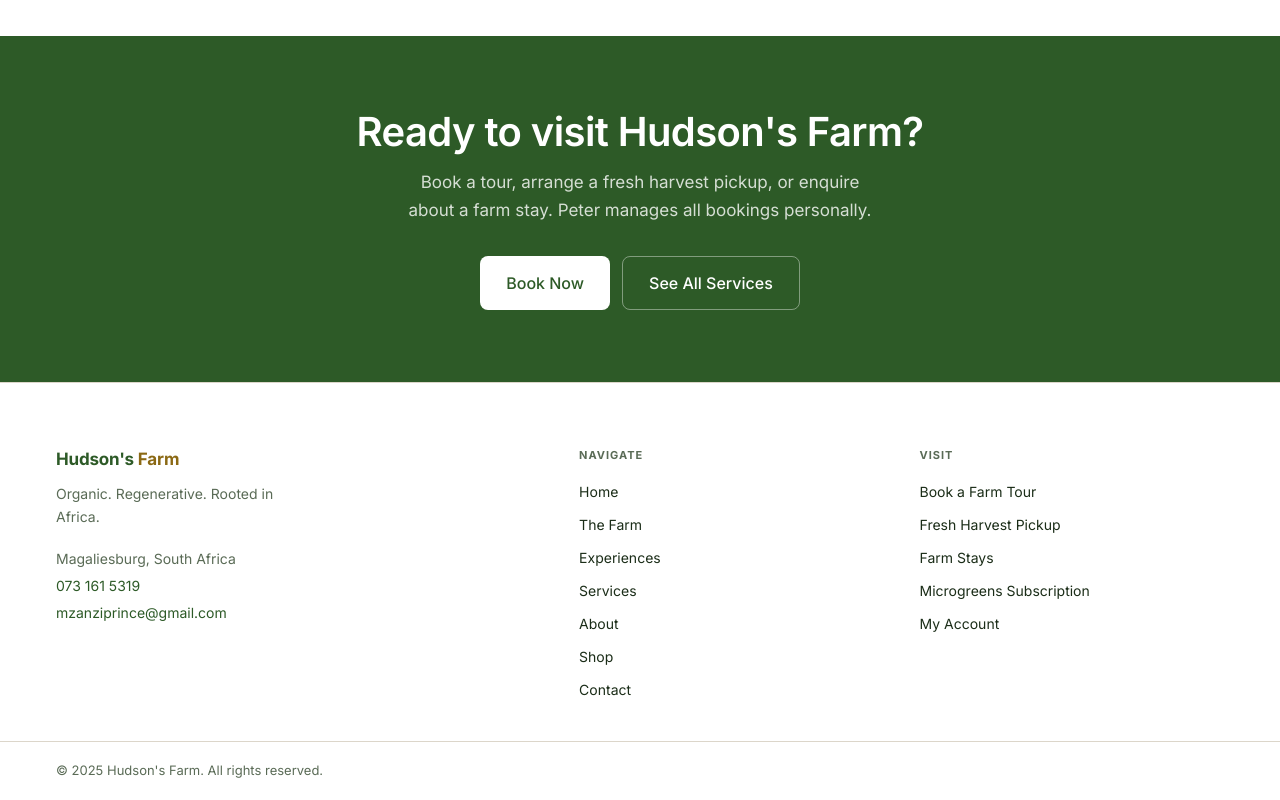
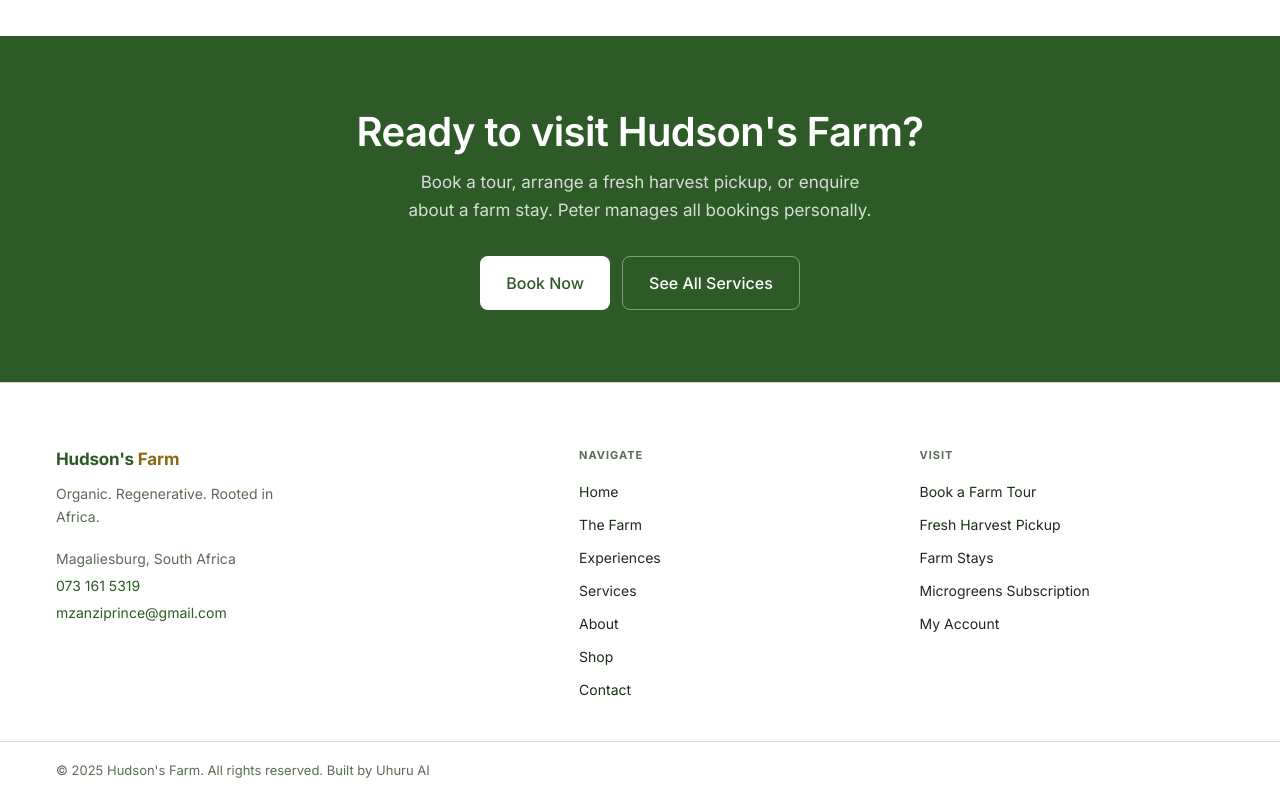
Before and after one commit to UhuruAI/hudsons-farm, a Next.js app: page / in a window 1280 px wide. Shown: the part 3582-4382 px from the top of the page. Built offline with nearby package versions, Linux system fonts and the light colour scheme; no server answers; what @convex-dev/auth would draw is missing.

Commit message:
Update homepage CTA and footer credit

```diff
--- a/app/page.tsx
+++ b/app/page.tsx
@@ -16,7 +16,7 @@ export default function HomePage() {
           </p>
           <div className="hero-ctas">
             <Link href="/experiences" className="btn btn-primary">Book a Farm Visit</Link>
-            <Link href="/services" className="btn btn-ghost">Our Produce</Link>
+            <Link href="/shop" className="btn btn-ghost">Our Produce</Link>
           </div>
         </div>
       </section>
--- a/components/Footer.tsx
+++ b/components/Footer.tsx
@@ -42,7 +42,12 @@ export default function Footer() {
       </div>
 
       <div className="footer-legal">
-        <p>© 2025 Hudson&apos;s Farm. All rights reserved.</p>
+        <p>
+          © 2025 Hudson&apos;s Farm. All rights reserved.{" "}
+          <a href="https://uhuruai.com" target="_blank" rel="noopener noreferrer">
+            Built by Uhuru AI
+          </a>
+        </p>
       </div>
     </footer>
   );
```
